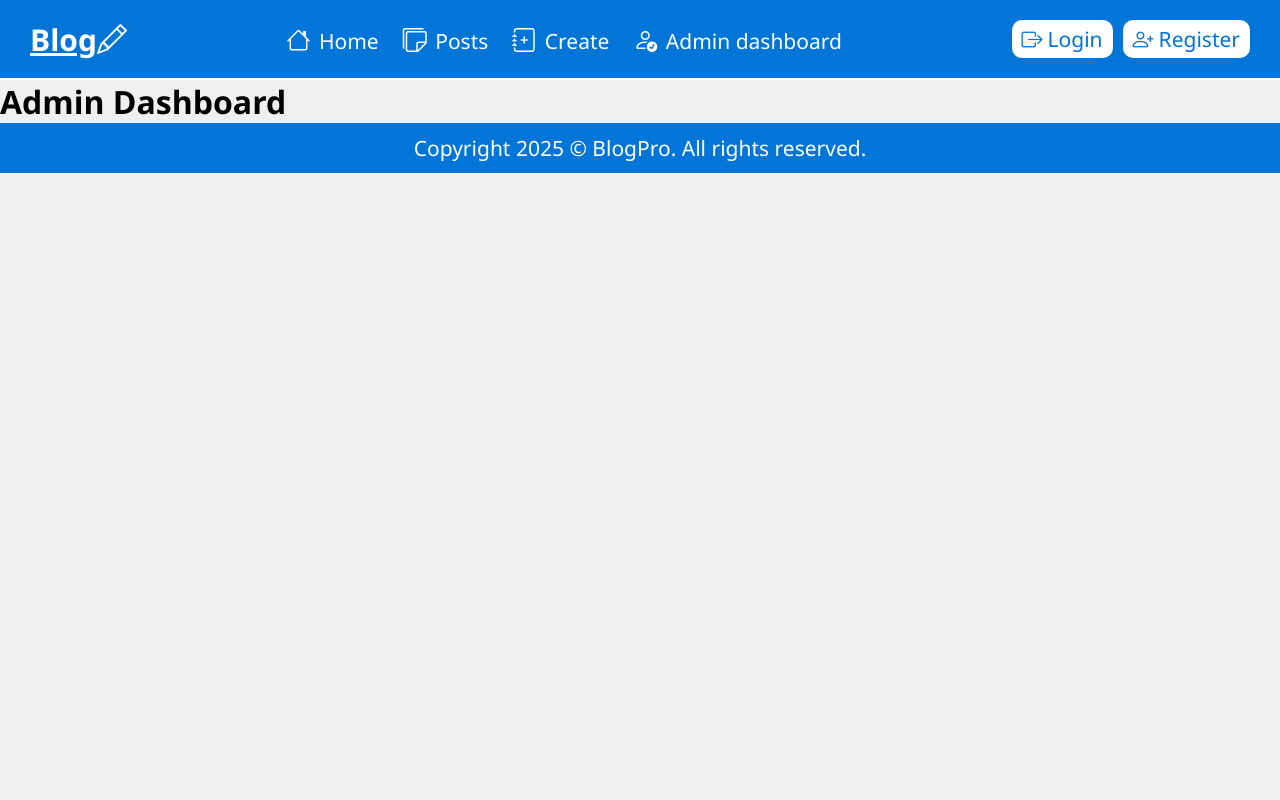
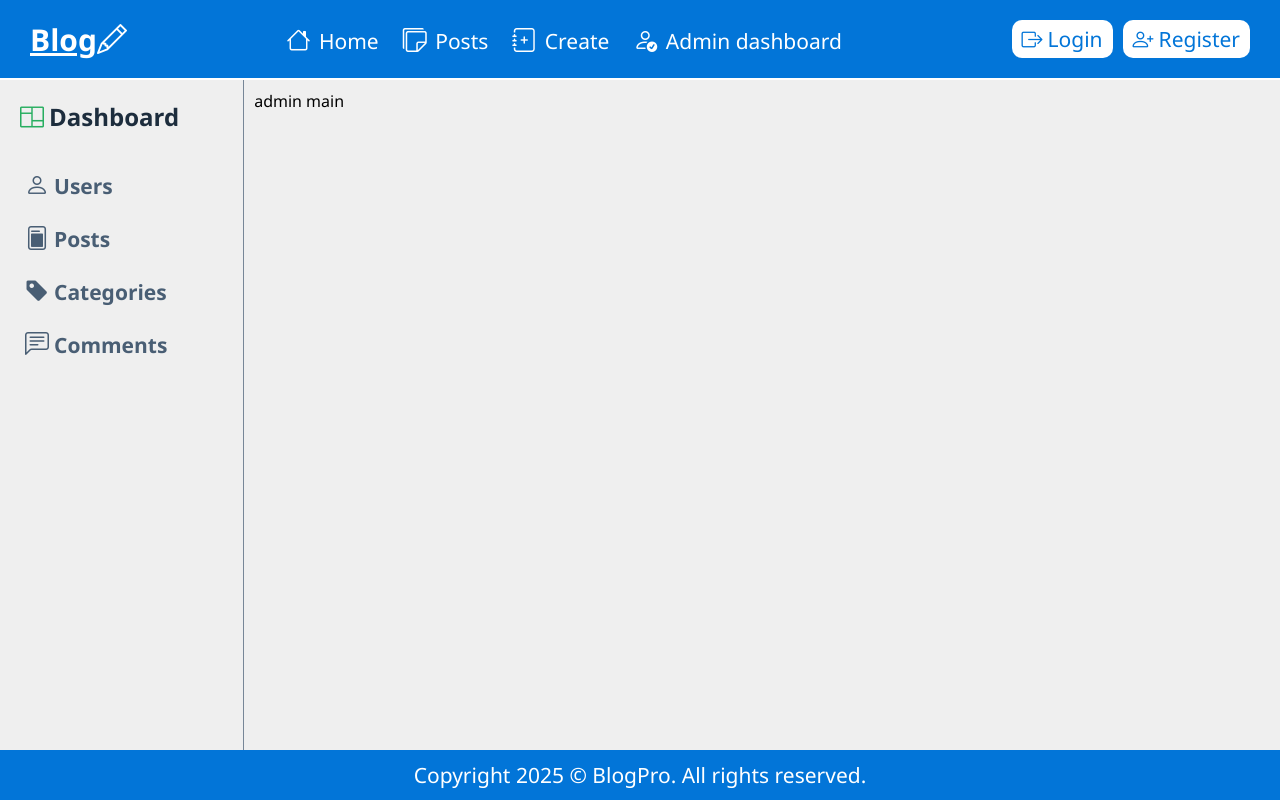
Before and after one commit to Abdullah-Alkhaatib/blog-project, a React (Create React App) app in the folder frontend/: page /admin-dashboard in a window 1280 px wide. Built offline with nearby package versions, Linux system fonts and the light colour scheme.

Commit message:
added adminsider

```diff
--- a/frontend/src/pages/admin/AdminDashBoard.js
+++ b/frontend/src/pages/admin/AdminDashBoard.js
@@ -1,7 +1,14 @@
+import "./admin.css"
+import AdminSidebar from "./AdminSidebar"
+import AdminMain from "./AdminMain"
+
 export default function AdminDashBoard(){
     return(
         <div>
-            <h1>Admin Dashboard</h1>
+            <section className="admin-dashboard">
+                <AdminSidebar />
+                <AdminMain />
+            </section>
         </div>
     )
 }
--- /dev/null
+++ b/frontend/src/pages/admin/AdminMain.js
@@ -0,0 +1,9 @@
+
+
+export default function AdminMain(){
+    return(
+        <div className="admin-main">
+            admin main
+        </div>
+    )
+}
--- /dev/null
+++ b/frontend/src/pages/admin/AdminSidebar.js
@@ -0,0 +1,32 @@
+import {Link} from "react-router-dom";
+
+export default function AdminSidebar(){
+    return(
+        <div className="admin-sidebar">
+            <Link to="/admin-dashboard" className="admin-sidebar-title">
+                <i className="bi bi-columns"></i>
+                Dashboard
+            </Link>
+
+            <ul className="admin-dashboard-list">
+                <Link to="/admin-dashboard/users-table" className="admin-sidebar-link">
+                    <i className="bi bi-person"></i>
+                    Users
+                </Link>
+                <Link to="/admin-dashboard/posts-table" className="admin-sidebar-link">
+                    <i className="bi bi-file-post"></i>
+                    Posts
+                </Link>
+                <Link to="/admin-dashboard/categories-table" className="admin-sidebar-link">
+                    <i className="bi bi-tag-fill"></i>
+                    Categories
+                </Link>
+                <Link to="/admin-dashboard/comments-table" className="admin-sidebar-link">
+                    <i className="bi bi-chat-left-text"></i>
+                    Comments
+                </Link>
+            </ul>
+
+        </div>
+    )
+}
--- /dev/null
+++ b/frontend/src/pages/admin/admin.css
@@ -0,0 +1,57 @@
+.admin-dashboard{
+    display: flex;
+    overflow: hidden;
+    width: 100%;
+    min-height: calc(100vh - 130px);
+}
+
+/* =====AdminSidebar===== */
+.admin-sidebar{
+    flex: 2;
+    /* background-color: red; */
+    border-right: 1px solid var(--gray-color);
+    padding: 20px;
+}
+
+.admin-sidebar-title{
+    font-size: 24px;
+    font-weight: bold;
+    color: var(--primary-color);
+    margin-bottom: 30px;
+    display: block;
+}
+
+.admin-sidebar-title i{
+    margin-right: 5px;
+    color: var(--green-color);
+}
+
+.admin-dashboard-list{
+    padding: 5px;
+}
+
+.admin-sidebar-link{
+    color: var(--secondary-color);
+    font-size: 21px;
+    font-weight: 600;
+    margin-bottom: 20px;
+    cursor: pointer;
+    display: block;
+}
+
+.admin-sidebar-link i{
+    margin-right: 5px;
+    font-size: 24px;
+}
+
+/* ===AdminSidebar=== */
+
+
+
+/* =====AdminMain===== */
+.admin-main{
+    flex: 10;
+    padding: 10px;
+    /* background-color: blue; */
+}
+/* ===AdminMain=== */
```
